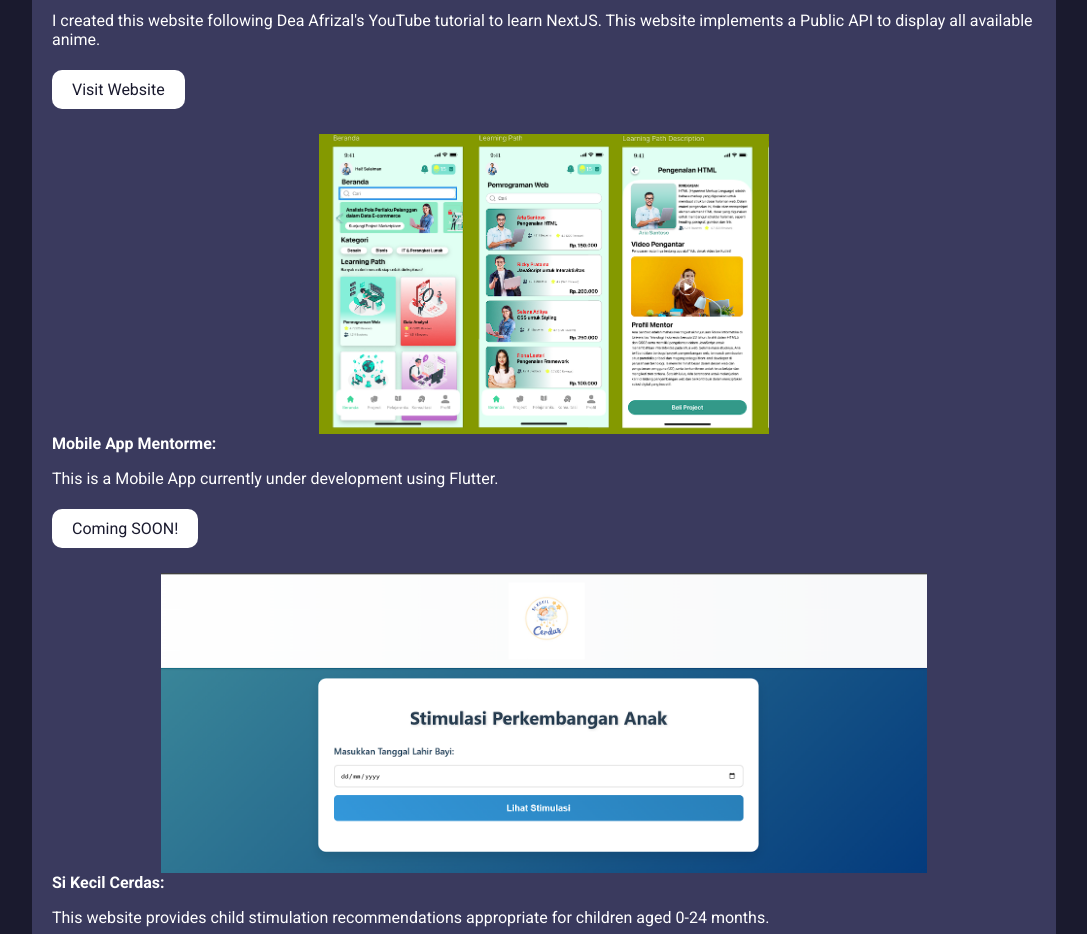
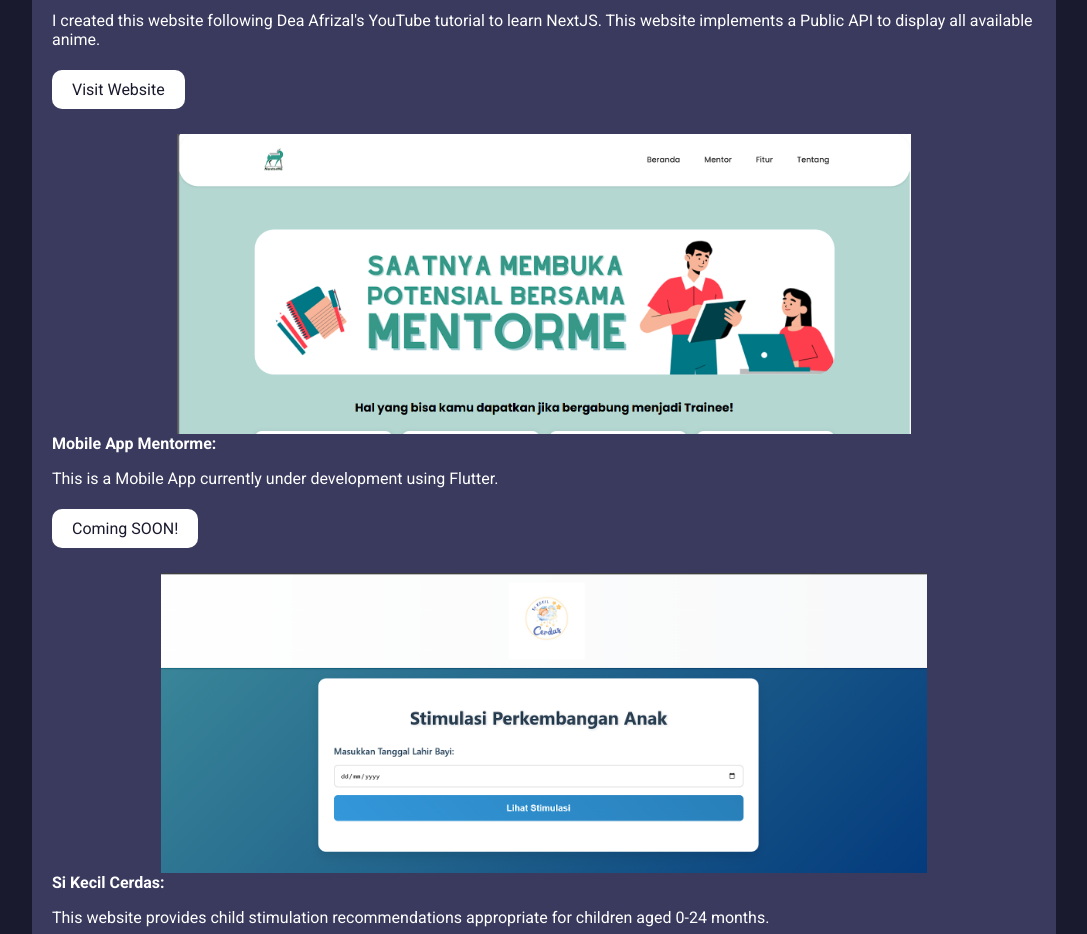
Before and after one commit to Zidanbz/Zidan-s-Poortofolio, a plain HTML site: page index.html in a window 1280 px wide. Shown: the part 2480-3414 px from the top of the page, without its empty margins (96-1183 px from the left). Drawn offline with Linux system fonts and the light colour scheme.

Commit message:
Fix: Image APP

```diff
--- a/index.html
+++ b/index.html
@@ -211,7 +211,7 @@
             <img
               alt="Website 3 Screenshot"
               height="400"
-              src="assets/aplikasi.png"
+              src="assets/image.png"
               width="600"
             />
             <strong>Mobile App Mentorme:</strong>
```
Also changed, not shown: assets/image.png (added).
